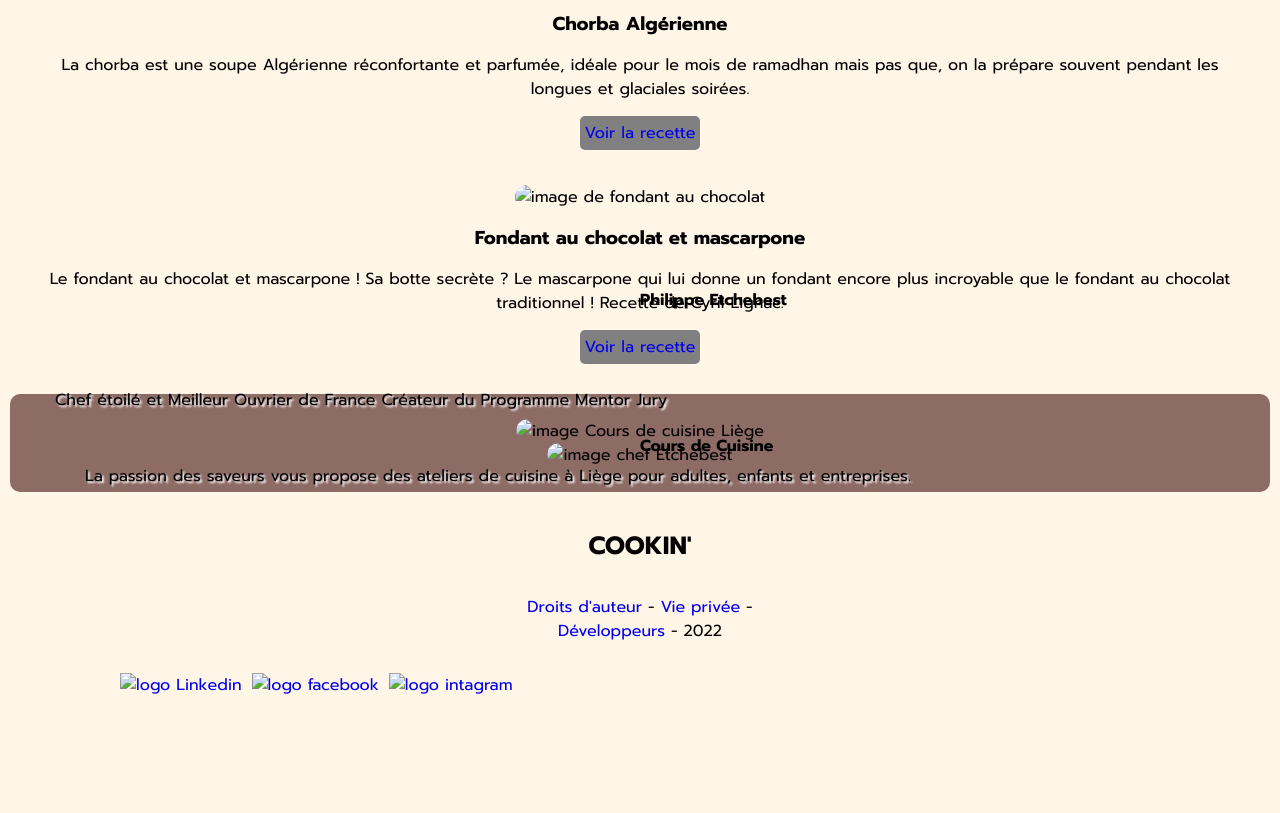
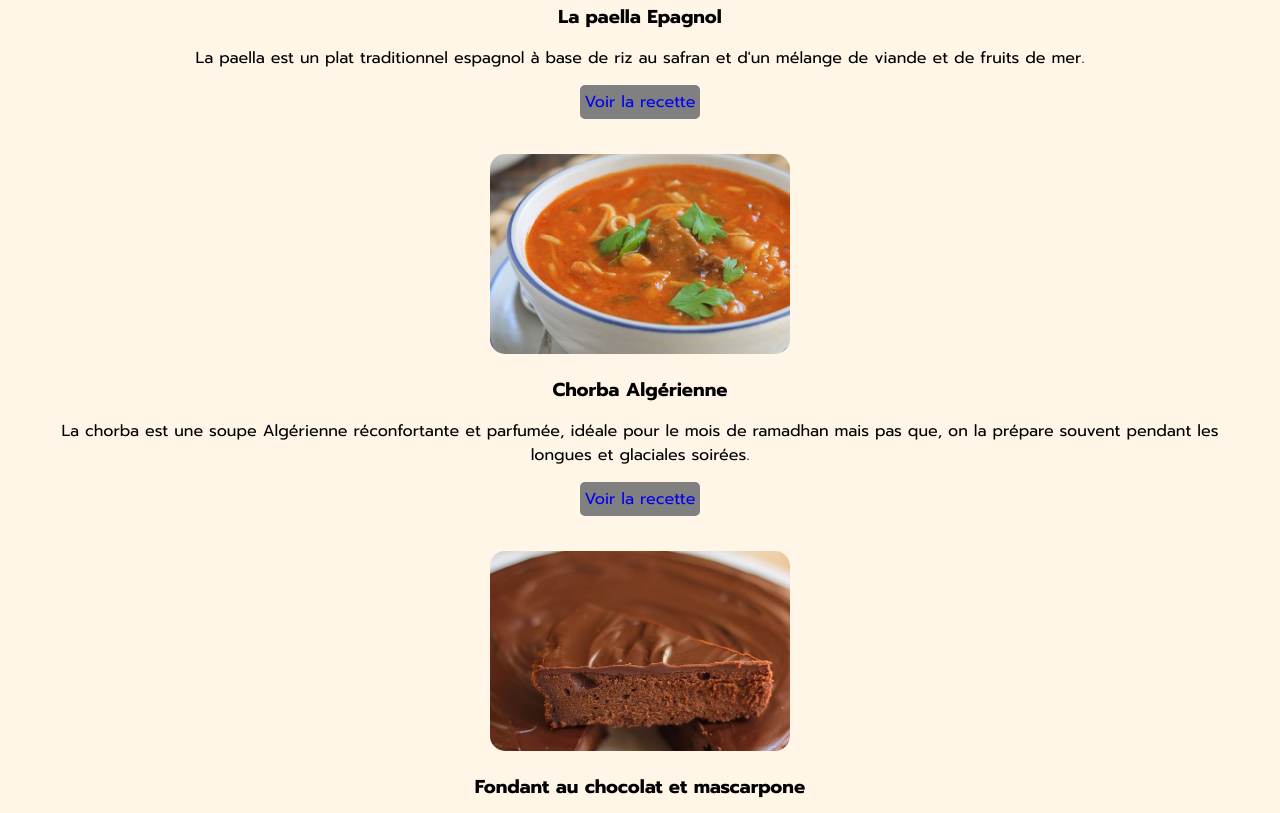
Before and after one commit to Mimidz09/One-page-Recettes, a plain HTML site: page index.html in a window 1280 px wide. Shown: the part 1665-2478 px from the top of the page. Before the commit the page ends 2412 px from the top, so only its background shows below. Drawn offline with Linux system fonts and the light colour scheme; the site is published under a folder, as on GitHub Pages, so addresses that start at the root find nothing.

Commit message:
Modify images path

```diff
--- a/index.html
+++ b/index.html
@@ -21,7 +21,7 @@
     <main class="section-container">
         <section class="chicken-recipe">
             <div class="chicken-image-container">
-                <img class="chicken-image" src="/dd97b2ac9d561a145dd491b4eb62d196.jpg" alt="image du plat de blanquette de poulet">
+                <img class="chicken-image" src="./dd97b2ac9d561a145dd491b4eb62d196.jpg" alt="image du plat de blanquette de poulet">
             </div>
             <h1 class="big-title">La blanquette de poulet aux champignons</h1>
             <p class="chicken-description">La blanquette de poulet aux champignons est un plat raffiné et facile à faire, c’est le mets idéal    pour le repas de noël. Des poitrines de poulet tendres et juteuses étouffées dans une sauce aux champignons qui pourraient être prêts et servis en seulement 30 minutes! En utilisant des ingrédients simples, vous pouvez facilement impressionner</p>
@@ -29,8 +29,8 @@
 
         <section class="pasta-recipe">
             <div class="pasta-image-container">
-                <img class="pasta-image1" src="/header-type-plats.jpg" alt="image d'un plat de Spaghetti">
-                <img class="pasta-image2" src="/0c5d12be650174ea1a8231ba4c7f2298.jpg" alt="image de sauce bolognaise">
+                <img class="pasta-image1" src="./header-type-plats.jpg" alt="image d'un plat de Spaghetti">
+                <img class="pasta-image2" src="./0c5d12be650174ea1a8231ba4c7f2298.jpg" alt="image de sauce bolognaise">
             </div>
             <div class="pasta-texts">
                 <h2 class="pasta-title">Spaghetti sauce bolognaise</h2>
@@ -40,19 +40,19 @@
 
         <section class="world-recipes">
             <article class="paella">
-                <img class="world-recipe-image" src="/6727d2c81141c76b922446f929f37a70.jpg" alt=" image de paella">
+                <img class="world-recipe-image" src="./6727d2c81141c76b922446f929f37a70.jpg" alt=" image de paella">
                 <h3 class="world-recipe-title">La paella Epagnol</h3>
                 <p class="world-recipe-description">La paella est un plat traditionnel espagnol à base de riz au safran et d'un mélange de viande et de fruits de mer.</p>
                 <a class="world-recipe-link" href="#">Voir la recette</a>
             </article>
             <article class="chorba">
-                <img class="world-recipe-image" src="/Recette-harira-algerienne-soupe-hrira_1_680.jpg" alt="image de chorba">
+                <img class="world-recipe-image" src="./Recette-harira-algerienne-soupe-hrira_1_680.jpg" alt="image de chorba">
                 <h3 class="world-recipe-title">Chorba Algérienne</h3>
                 <p class="world-recipe-description">La chorba est une soupe Algérienne réconfortante et parfumée, idéale pour le mois de ramadhan mais pas que, on la prépare souvent pendant les longues et glaciales soirées.</p>
                 <a class="world-recipe-link" href="#">Voir la recette</a>
             </article>
             <article class="chocolate">
-                <img class="world-recipe-image" src="/e8f6a9d65b3dfb5a02a2a3b45518dec1.jpg" alt="image de fondant au chocolat">
+                <img class="world-recipe-image" src="./e8f6a9d65b3dfb5a02a2a3b45518dec1.jpg" alt="image de fondant au chocolat">
                 <h3 class="world-recipe-title">Fondant au chocolat et mascarpone</h3>
                 <p class="world-recipe-description">Le fondant au chocolat et mascarpone ! Sa botte secrète ? Le mascarpone qui lui donne un fondant encore plus incroyable que le fondant au chocolat traditionnel ! Recette de Cyril Lignac.</p>
                 <a class="world-recipe-link" href="#">Voir la recette</a>
@@ -63,9 +63,9 @@
             <article class="courses">
                 <h4 class="other-title">Cours de Cuisine</h4>
                 <p class="other-description">La passion des saveurs vous propose des ateliers de cuisine à Liège pour adultes, enfants et entreprises.</p>
-                <img class="other-image" src="/Les-ateliers-de-cuisine.png" alt="image Cours de cuisine Liège">
+                <img class="other-image" src="./Les-ateliers-de-cuisine.png" alt="image Cours de cuisine Liège">
             </article>
-            <article class="chef"><img class="other-image" src="/philippe-etchebest-instagram-million-abonnes.jpg" alt="image chef Etchebest">
+            <article class="chef"><img class="other-image" src="./philippe-etchebest-instagram-million-abonnes.jpg" alt="image chef Etchebest">
 
                 <h4 class="other-title">Philippe Etchebest</h4>
                 <p class="other-description">Chef étoilé et Meilleur Ouvrier de France Créateur du Programme Mentor Jury</p>
@@ -93,17 +93,17 @@
         <div class="social">
             <div class="lin">
             <a class="linkedin-link" href="#">
-                <img src="/linkedin.png" alt="logo Linkedin">
+                <img src="./linkedin.png" alt="logo Linkedin">
             </a>
             </div>
             <div class="fb">
             <a class="facebook-link" href="#">
-                <img src="/facebook.png" alt="logo facebook">
+                <img src="./facebook.png" alt="logo facebook">
             </a>
             </div>
             <div class="inst">
             <a class="instagram-link" href="#">
-                <img src="/instagram.png" alt="logo intagram">
+                <img src="./instagram.png" alt="logo intagram">
             </a>
             </div>
         </div>
```
